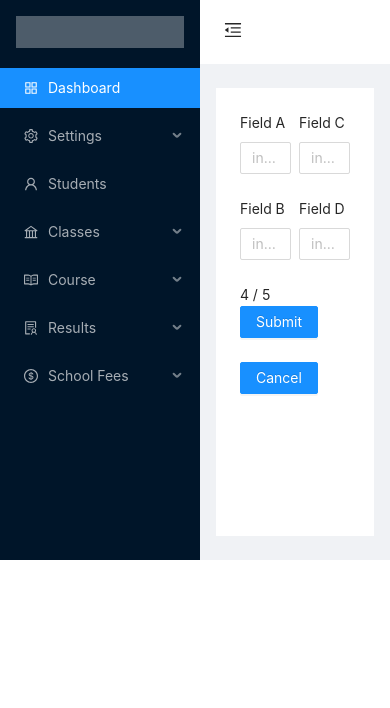
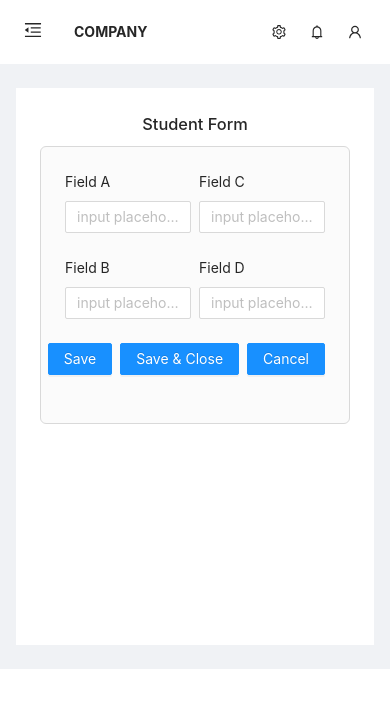
Before and after one commit to MpCodes/mysemaui, a React (Create React App) app: page /#/dashboard in a window 390 px wide. Shown: the top 708 px of the page. Built offline with nearby package versions, Linux system fonts and the light colour scheme.

Commit message:
header fields and responsiveness starter

```diff
--- a/src/containers/TheContent.js
+++ b/src/containers/TheContent.js
@@ -21,7 +21,7 @@ const TheContent = () => {
 			style={{
 				margin: '24px 16px',
 				padding: 24,
-				minHeight: 200,
+				minHeight: 557,
 			}}
 		>
 			<Suspense fallback={loading}>
--- a/src/containers/TheLayout.js
+++ b/src/containers/TheLayout.js
@@ -1,6 +1,12 @@
 import React from 'react';
-import { Layout, Menu } from 'antd';
-import { MenuUnfoldOutlined, MenuFoldOutlined } from '@ant-design/icons';
+import { Col, Layout, Menu, Row, Space, Tooltip, Input } from 'antd';
+import {
+	MenuUnfoldOutlined,
+	MenuFoldOutlined,
+	SettingOutlined,
+	BellOutlined,
+	UserOutlined,
+} from '@ant-design/icons';
 
 import TheContent from './TheContent';
 import { Link } from 'react-router-dom';
@@ -8,6 +14,7 @@ import navigation from './_nav';
 
 const { Header, Sider } = Layout;
 const { SubMenu } = Menu;
+const { Search } = Input;
 
 class TheLayout extends React.Component {
 	state = {
@@ -27,7 +34,12 @@ class TheLayout extends React.Component {
 					minHeight: 560,
 				}}
 			>
-				<Sider trigger={null} collapsible collapsed={this.state.collapsed}>
+				<Sider
+					trigger={null}
+					collapsible
+					collapsed={this.state.collapsed}
+					className='sidebarL'
+				>
 					<div className='logo' />
 					<Menu theme='dark' mode='inline' defaultSelectedKeys={['7']}>
 						{navigation.map((navigation) => {
@@ -59,13 +71,51 @@ class TheLayout extends React.Component {
 				</Sider>
 				<Layout className='site-layout'>
 					<Header className='site-layout-background' style={{ padding: 0 }}>
+						<Row>
+							<Col span={12}>
+								<Space size='small' align='center'>
 									{React.createElement(
-							this.state.collapsed ? MenuUnfoldOutlined : MenuFoldOutlined,
+										this.state.collapsed
+											? MenuUnfoldOutlined
+											: MenuFoldOutlined,
 										{
 											className: 'trigger',
 											onClick: this.toggle,
 										}
 									)}
+
+									<strong>COMPANY</strong>
+									<Search
+										placeholder='search'
+										allowClear
+										className='searchHead'
+										style={{ width: 200, marginTop: 15 }}
+									/>
+								</Space>
+							</Col>
+							<Col span={12}>
+								<Row justify='end'>
+									<Space size='large'>
+										<Col>
+											<Tooltip title='settings'>
+												<SettingOutlined />
+											</Tooltip>
+										</Col>
+										<Col>
+											<Tooltip title='notification'>
+												<BellOutlined />
+											</Tooltip>
+										</Col>
+										<Col>
+											<Tooltip title='profile'>
+												<UserOutlined />
+											</Tooltip>
+										</Col>
+										<Col>&nbsp;</Col>
+									</Space>
+								</Row>
+							</Col>
+						</Row>
 					</Header>
 					<TheContent />
 				</Layout>
--- a/src/index.css
+++ b/src/index.css
@@ -30,6 +30,22 @@
 	border-radius: 4px;
 }
 
+.classForm {
+	padding: 24px;
+	background: #fbfbfb;
+	border: 1px solid #d9d9d9;
+	border-radius: 6px;
+}
+
+@media (max-width: 768px) {
+	.sidebarL {
+		display: none;
+	}
+	.searchHead {
+		display: none;
+	}
+}
+
 /*
 
 [data-theme='dark'] .site-layout .site-layout-background {
--- a/src/views/dashboard/Dashboard.js
+++ b/src/views/dashboard/Dashboard.js
@@ -1,10 +1,12 @@
 import React from 'react';
-import { Form, Input, Button, Row, Col } from 'antd';
+import { Form, Input, Button, Row, Col, Space } from 'antd';
 
 const Dashboard = () => {
 	return (
 		<>
-			<Form layout='vertical'>
+			<h3 align='center'>Student Form</h3>
+			<Form layout='vertical' className='classForm'>
+				<Row>{/* For error */}</Row>
 				<Row gutter={{ xs: 8, sm: 16, md: 24, lg: 32 }}>
 					<Col span={12}>
 						<Form.Item label='Field A'>
@@ -23,22 +25,20 @@ const Dashboard = () => {
 						</Form.Item>
 					</Col>
 				</Row>
-				<Row>
-					<Col flex='auto'>4 / 5</Col>
-					<Col flex='200px'>
-						<Row gutter={16}>
-							<Col>
-								<Form.Item>
-									<Button type='primary'>Submit</Button>
-								</Form.Item>
-							</Col>
-							<Col>
-								<Form.Item>
-									<Button type='primary'>Cancel</Button>
-								</Form.Item>
-							</Col>
-						</Row>
-					</Col>
+				<Row justify='end'>
+					<Space>
+						<Form.Item>
+							<Button type='primary'>Save</Button>
+						</Form.Item>
+
+						<Form.Item>
+							<Button type='primary'>Save & Close</Button>
+						</Form.Item>
+
+						<Form.Item>
+							<Button type='primary'>Cancel</Button>
+						</Form.Item>
+					</Space>
 				</Row>
 			</Form>
 		</>
```
Lines whose indentation alone changed are shown as unchanged.
